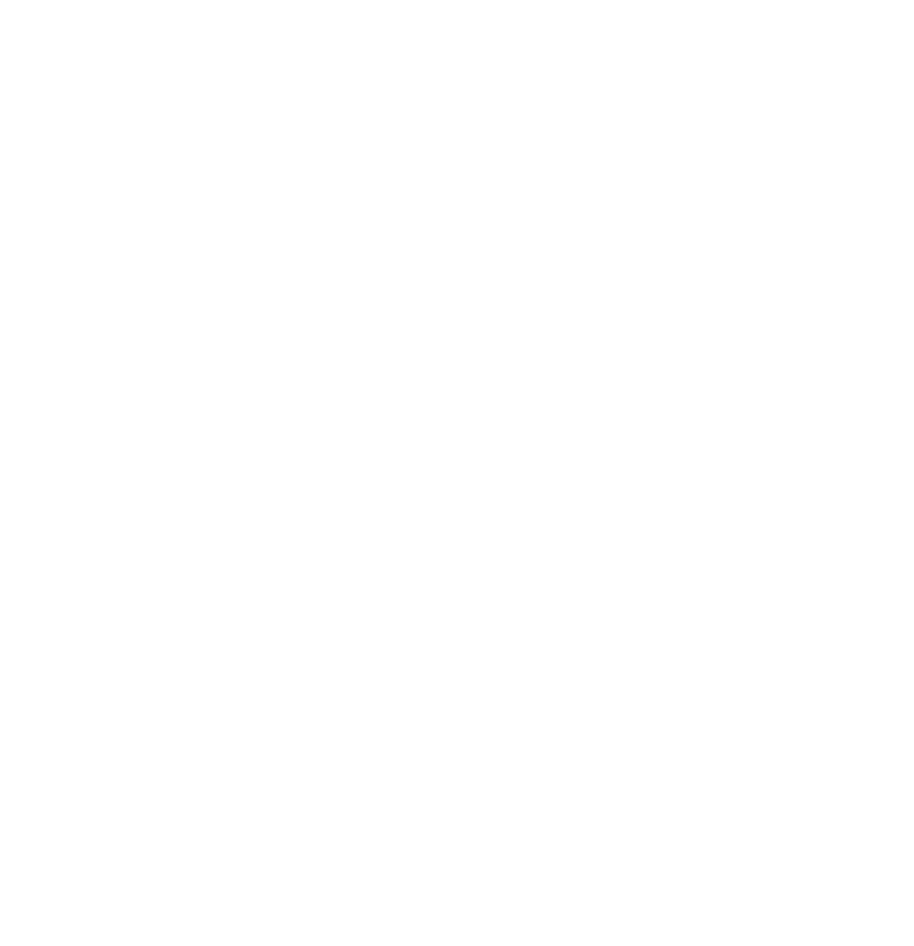
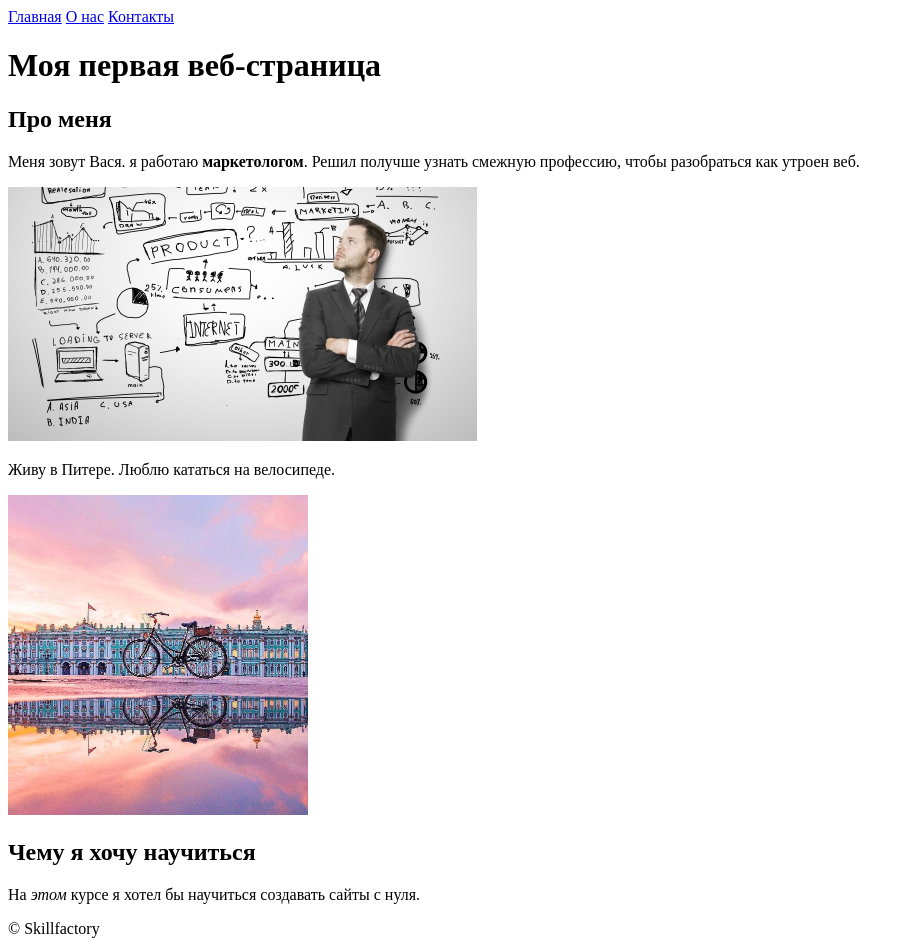
Before and after one commit to ksenyac0la/Module_5.8, a plain HTML site: page index.html in a window 1280 px wide. Shown: the whole page, without its empty margins (0-914 px from the left). Before the commit the page ends 800 px from the top, so only its background shows below. Drawn offline with Linux system fonts and the light colour scheme.

Commit message:
first commit

```diff
--- a/index.html
+++ b/index.html
@@ -1,11 +1,27 @@
 <!DOCTYPE html>
-<html lang="en">
+<html>
 <head>
     <meta charset="UTF-8">
-    <meta name="viewport" content="width=device-width, initial-scale=1.0">
-    <title>Document</title>
+    <title>Моя первая веб-страница</title>
 </head>
 <body>
-
+    <header>
+        <a href="#">Главная</a>
+        <a href="pages/about.html">О нас</a>
+        <a href="pages/contacts.html">Контакты</a>
+    </header>
+    <main>
+        <h1>Моя первая веб-страница</h1>
+        <h2>Про меня</h2>
+        <p>Меня зовут Вася. я работаю <strong>маркетологом</strong>. Решил получше узнать смежную профессию, чтобы разобраться как утроен веб.</p>
+        <img src="images/Fotolia_52973845_Subscription_XXL.jpg" alt="моя фотография">
+        <p>Живу в Питере. Люблю кататься на велосипеде.</p>
+        <img src="images/53305637_146518179719785_8515688609789738810_n.jpg" width="300" height="320" alt="мой велосипед">
+        <h2>Чему я хочу научиться</h2>
+        <p>На <em>этом</em> курсе я хотел бы научиться создавать сайты с нуля.</p>
+    </main>
+    <footer>
+        <span>&copy;&nbsp;Skillfactory</span>
+    </footer>
 </body>
 </html>
```
Also changed, not shown: pages/about.html (added, +21 -0 lines), pages/contacts.html (added, +26 -0 lines), images/53305637_146518179719785_8515688609789738810_n.jpg (added), images/Fotolia_52973845_Subscription_XXL.jpg (added), 2 other files.
